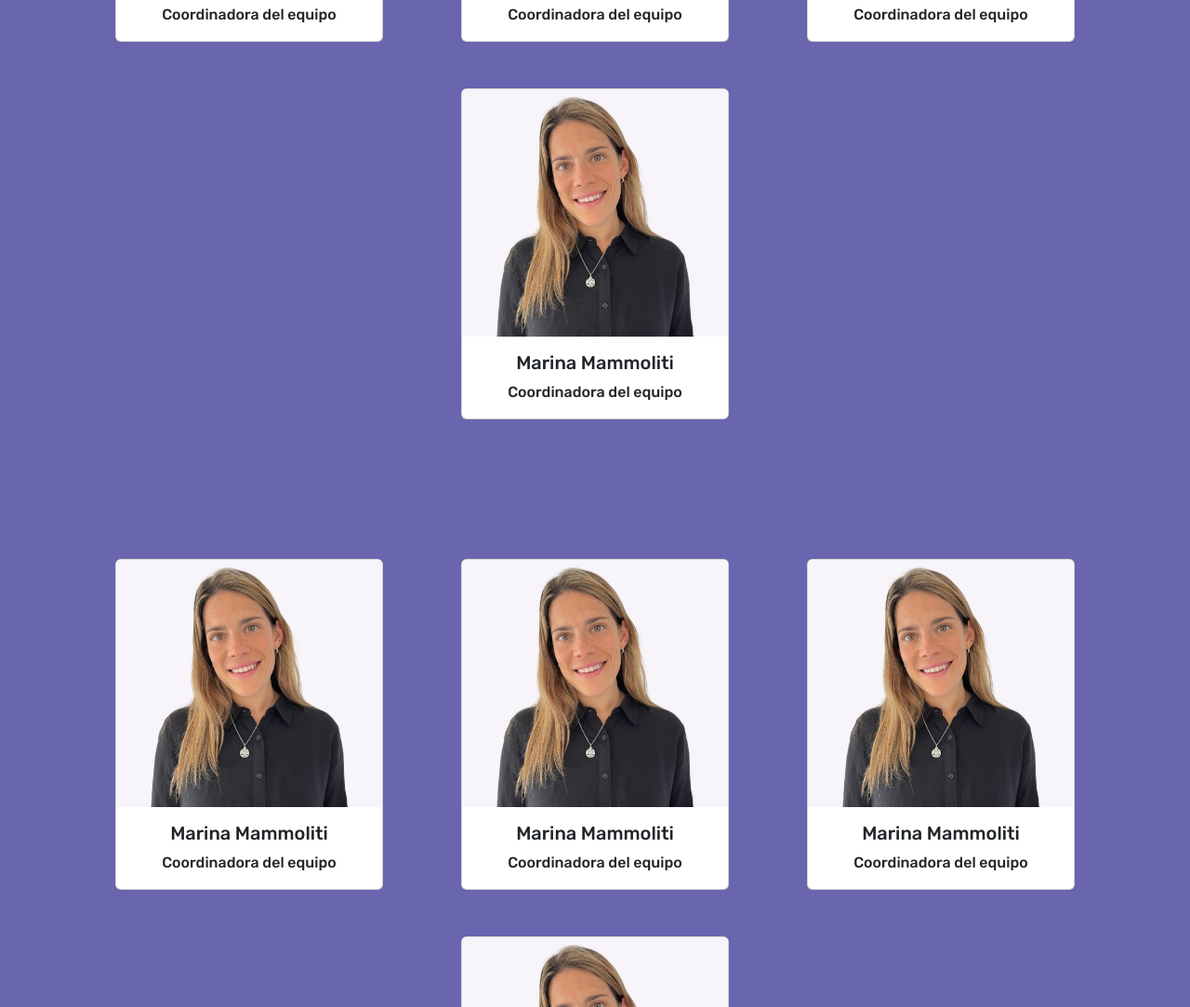
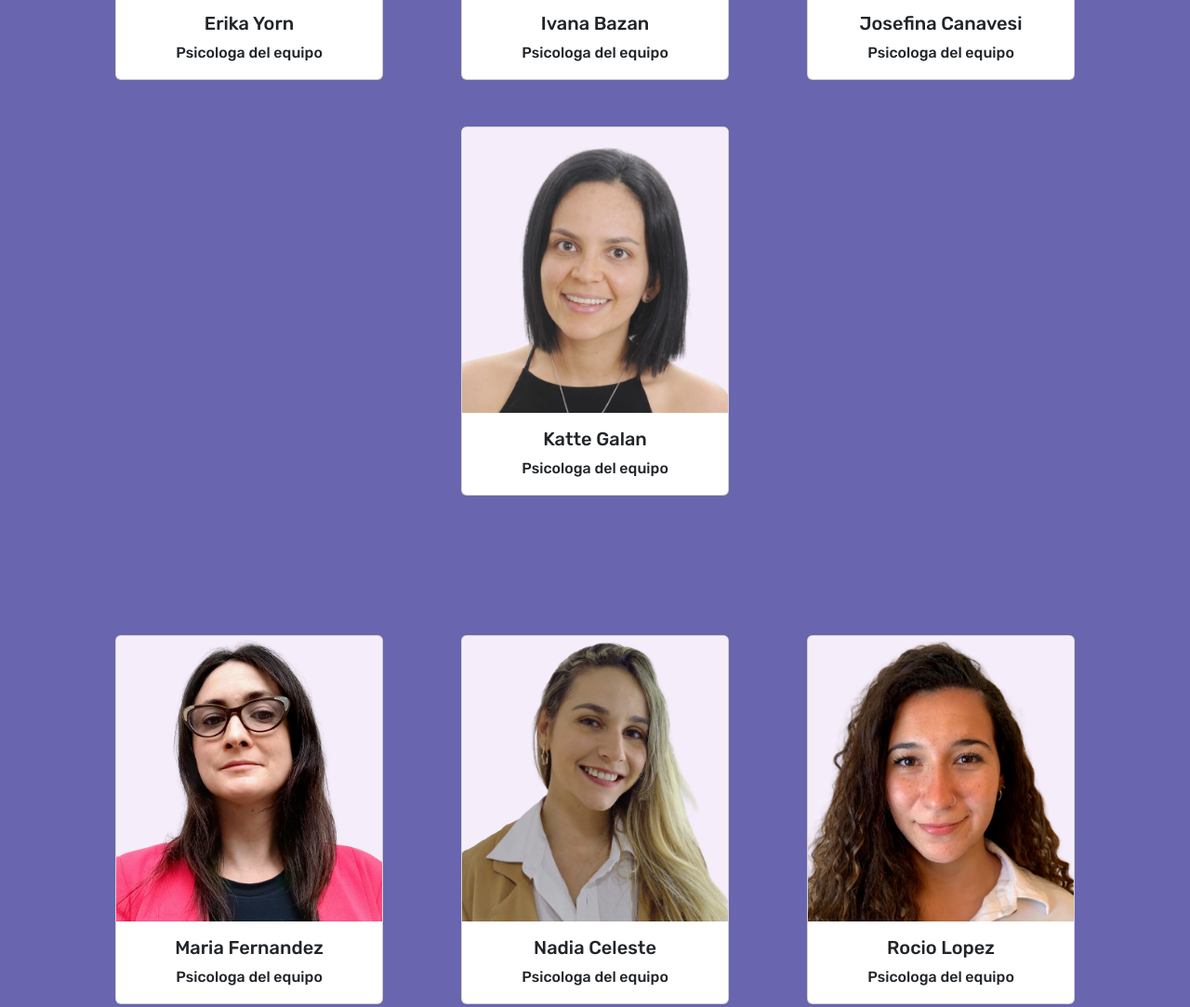
Before and after one commit to davidicabello/PFCabello, a website: page pages/team.html in a window 1280 px wide. Shown: the part 1080-2163 px from the top of the page at 93% size. Drawn offline with nearby package versions, Linux system fonts and the light colour scheme; a web font is replaced by a local one.

Commit message:
update team images

```diff
--- a/pages/team.html
+++ b/pages/team.html
@@ -71,7 +71,8 @@
                                 href="../index.html">Inicio</a>
                         </li>
                         <li class="nav-item">
-                            <a class="nav-link active" data-aos="zoom-out" data-aos-duration="3000" href="team.html">Equipo</a>
+                            <a class="nav-link active" data-aos="zoom-out" data-aos-duration="3000"
+                                href="team.html">Equipo</a>
                         </li>
                         <li class="nav-item">
                             <a class="nav-link" data-aos="zoom-out" data-aos-duration="3000" href="therapy.html">Terapia
@@ -90,7 +91,8 @@
                                 href="contact.html">Contacto</a>
                         </li>
                         <li class="nav-item ">
-                            <a class="nav-link active listen-btn" data-aos="zoom-out" data-aos-duration="3000" target="_blank"
+                            <a class="nav-link active listen-btn" data-aos="zoom-out" data-aos-duration="3000"
+                                target="_blank"
                                 href="https://open.spotify.com/show/1TDJJoHWEq7Nbh3yEBOJOj">Escuchanos!</a>
                         </li>
                     </ul>
@@ -155,44 +157,44 @@
                         <div class="card-group">
                             <div class="col">
                                 <div class="card" style="width: 18rem;">
-                                    <img src="../images/IMG_0136-removebg-preview-removebg-preview-1.jpg"
+                                    <img src="../images/Foto_Erika._Psi._Mammoliti_2022-07-30-removebg-preview-1.png"
                                         class="card-img-top" alt="Foto de Marina Mammoliti">
                                     <div class="card-body">
-                                        <h5 class="card-title">Marina Mammoliti</h5>
-                                        <p class="card-text">Coordinadora del equipo
+                                        <h5 class="card-title">Erika Yorn</h5>
+                                        <p class="card-text">Psicologa del equipo
                                         </p>
                                     </div>
                                 </div>
                             </div>
                             <div class="col">
                                 <div class="card" style="width: 18rem;">
-                                    <img src="../images/IMG_0136-removebg-preview-removebg-preview-1.jpg"
-                                        class="card-img-top" alt="Foto de Marina Mammoliti">
+                                    <img src="../images/Ivana-Bazan.png" class="card-img-top"
+                                        alt="Foto de Marina Mammoliti">
                                     <div class="card-body">
-                                        <h5 class="card-title">Marina Mammoliti</h5>
-                                        <p class="card-text">Coordinadora del equipo
+                                        <h5 class="card-title">Ivana Bazan</h5>
+                                        <p class="card-text">Psicologa del equipo
                                         </p>
                                     </div>
                                 </div>
                             </div>
                             <div class="col">
                                 <div class="card" style="width: 18rem;">
-                                    <img src="../images/IMG_0136-removebg-preview-removebg-preview-1.jpg"
-                                        class="card-img-top" alt="Foto de Marina Mammoliti">
+                                    <img src="../images/Josefina-Canavesi.png" class="card-img-top"
+                                        alt="Foto de Marina Mammoliti">
                                     <div class="card-body">
-                                        <h5 class="card-title">Marina Mammoliti</h5>
-                                        <p class="card-text">Coordinadora del equipo
+                                        <h5 class="card-title">Josefina Canavesi</h5>
+                                        <p class="card-text">Psicologa del equipo
                                         </p>
                                     </div>
                                 </div>
                             </div>
                             <div class="col">
                                 <div class="card" style="width: 18rem;">
-                                    <img src="../images/IMG_0136-removebg-preview-removebg-preview-1.jpg"
-                                        class="card-img-top" alt="Foto de Marina Mammoliti">
+                                    <img src="../images/Katte-galan.png" class="card-img-top"
+                                        alt="Foto de Marina Mammoliti">
                                     <div class="card-body">
-                                        <h5 class="card-title">Marina Mammoliti</h5>
-                                        <p class="card-text">Coordinadora del equipo
+                                        <h5 class="card-title">Katte Galan</h5>
+                                        <p class="card-text">Psicologa del equipo
                                         </p>
                                     </div>
                                 </div>
@@ -205,44 +207,44 @@
                         <div class="card-group">
                             <div class="col">
                                 <div class="card" style="width: 18rem;">
-                                    <img src="../images/IMG_0136-removebg-preview-removebg-preview-1.jpg"
-                                        class="card-img-top" alt="Foto de Marina Mammoliti">
+                                    <img src="../images/Maria-Florencia-Fernandez.png" class="card-img-top"
+                                        alt="Foto de Marina Mammoliti">
                                     <div class="card-body">
-                                        <h5 class="card-title">Marina Mammoliti</h5>
-                                        <p class="card-text">Coordinadora del equipo
+                                        <h5 class="card-title">Maria Fernandez</h5>
+                                        <p class="card-text">Psicologa del equipo
                                         </p>
                                     </div>
                                 </div>
                             </div>
                             <div class="col">
                                 <div class="card" style="width: 18rem;">
-                                    <img src="../images/IMG_0136-removebg-preview-removebg-preview-1.jpg"
-                                        class="card-img-top" alt="Foto de Marina Mammoliti">
+                                    <img src="../images/Nadia-Celeste-Martinez.png" class="card-img-top"
+                                        alt="Foto de Marina Mammoliti">
                                     <div class="card-body">
-                                        <h5 class="card-title">Marina Mammoliti</h5>
-                                        <p class="card-text">Coordinadora del equipo
+                                        <h5 class="card-title">Nadia Celeste</h5>
+                                        <p class="card-text">Psicologa del equipo
                                         </p>
                                     </div>
                                 </div>
                             </div>
                             <div class="col">
                                 <div class="card" style="width: 18rem;">
-                                    <img src="../images/IMG_0136-removebg-preview-removebg-preview-1.jpg"
-                                        class="card-img-top" alt="Foto de Marina Mammoliti">
+                                    <img src="../images/Rocio_Lopez_Valazza-1.png" class="card-img-top"
+                                        alt="Foto de Marina Mammoliti">
                                     <div class="card-body">
-                                        <h5 class="card-title">Marina Mammoliti</h5>
-                                        <p class="card-text">Coordinadora del equipo
+                                        <h5 class="card-title">Rocio Lopez</h5>
+                                        <p class="card-text">Psicologa del equipo
                                         </p>
                                     </div>
                                 </div>
                             </div>
                             <div class="col">
                                 <div class="card" style="width: 18rem;">
-                                    <img src="../images/IMG_0136-removebg-preview-removebg-preview-1.jpg"
-                                        class="card-img-top" alt="Foto de Marina Mammoliti">
+                                    <img src="../images/Maximiliano-Martin.png" class="card-img-top"
+                                        alt="Foto de Marina Mammoliti">
                                     <div class="card-body">
-                                        <h5 class="card-title">Marina Mammoliti</h5>
-                                        <p class="card-text">Coordinadora del equipo
+                                        <h5 class="card-title">Maximiliano Martin</h5>
+                                        <p class="card-text">Psicologo del equipo
                                         </p>
                                     </div>
                                 </div>
@@ -409,13 +411,13 @@
                     <div class="col-md-4 col-lg-3 col-xl-3 mx-auto mb-md-0 mb-4">
                         <!-- Links -->
                         <h6 class="text-uppercase fw-bold mb-4">Contacto</h6>
-                        <p><i class="fas fa-home me-3 text-secondary"></i> Lorem ipsum dolor sit amet.</p>
+                        <p><i class="fas fa-home me-3 text-secondary"></i>Calle 18 y 148 Berazategui.</p>
                         <p>
                             <i class="fas fa-envelope me-3 text-secondary"></i>
-                            info@example.com
+                            psimammoliti@gmail.com
                         </p>
-                        <p><i class="fas fa-phone me-3 text-secondary"></i> + 01 123 123 123</p>
-                        <p><i class="fas fa-print me-3 text-secondary"></i> + 01 123 123 123</p>
+                        <p><i class="fas fa-phone me-3 text-secondary"></i> + 54 221 440 9129</p>
+                        <p><i class="fas fa-print me-3 text-secondary"></i> + 54 221 440 9129</p>
                     </div>
                     <!-- Grid column -->
                 </div>
```
Also changed, not shown: index.html (+4 -4 lines), pages/about.html (+4 -4 lines), pages/socials.html (+4 -4 lines), pages/therapy.html (+4 -4 lines), images/Foto_Erika._Psi._Mammoliti_2022-07-30-removebg-preview-1.png (added), images/Josefina-Canavesi.png (added), images/Katte-galan.png (added), images/Rocio_Lopez_Valazza-1.png (added).
